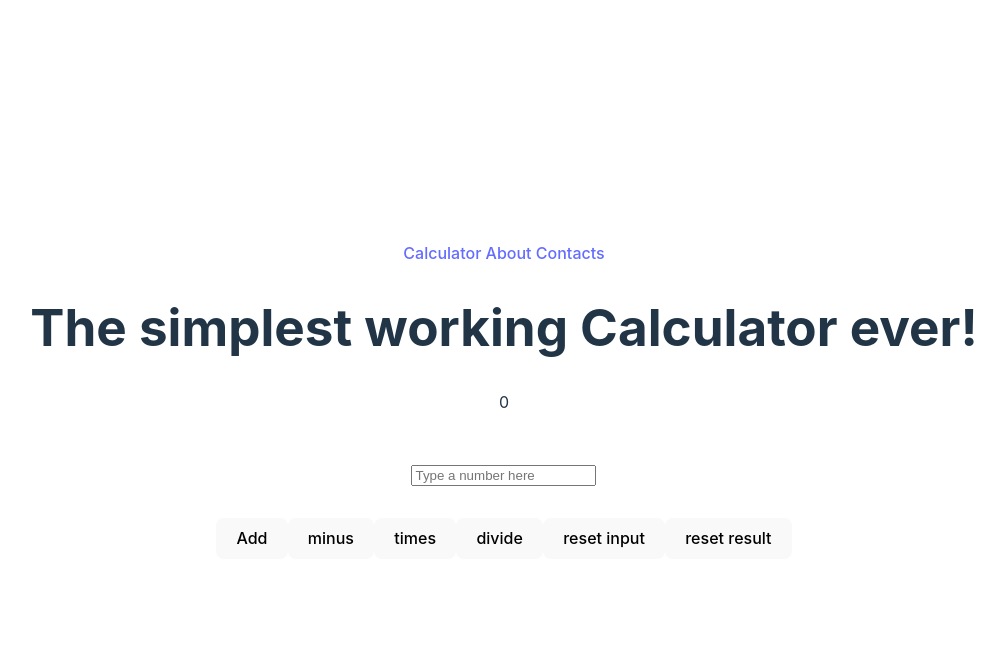
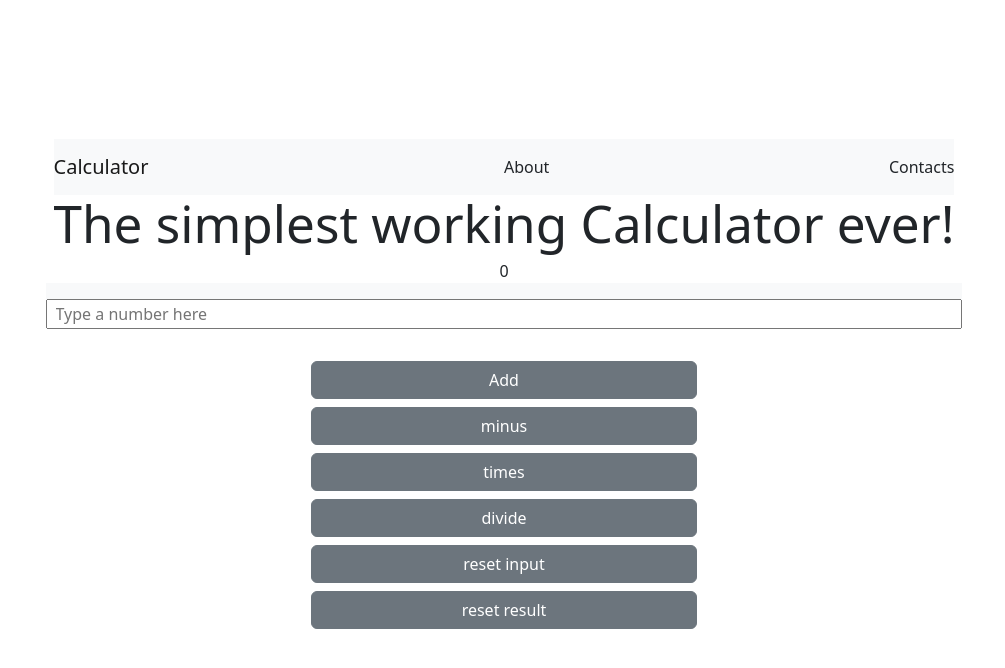
Before and after one commit to Lynnmwova/metaReactNotes, a React (Vite) app in the folder exercises/metaReactExamples/: page / in a window 1280 px wide. Shown: the top 668 px of the page, without its empty margins (136-1141 px from the left). Built offline with nearby package versions, Linux system fonts and the light colour scheme.

Commit message:
Calculator styling using ReactBootstrap

```diff
--- a/exercises/metaReactExamples/index.html
+++ b/exercises/metaReactExamples/index.html
@@ -2,7 +2,8 @@
 <html lang="en">
   <head>
     <meta charset="UTF-8" />
-    <link rel="icon" type="image/svg+xml" href="/vite.svg" />
+    <link rel="stylesheet" href="https://cdn.jsdelivr.net/npm/bootstrap@5.2.3/dist/css/bootstrap.min.css"
+      integrity="sha384-rbsA2VBKQhggwzxH7pPCaAqO46MgnOM80zW1RWuH61DGLwZJEdK2Kadq2F9CUG65" crossorigin="anonymous" />
     <meta name="viewport" content="width=device-width, initial-scale=1.0" />
     <title>Sample landing</title>
   </head>
--- a/exercises/metaReactExamples/package.json
+++ b/exercises/metaReactExamples/package.json
@@ -9,7 +9,9 @@
     "preview": "vite preview"
   },
   "dependencies": {
+    "bootstrap": "^5.2.3",
     "react": "^18.2.0",
+    "react-bootstrap": "^2.7.4",
     "react-dom": "^18.2.0",
     "react-router-dom": "^6.11.0"
   },
--- a/exercises/metaReactExamples/src/App.css
+++ b/exercises/metaReactExamples/src/App.css
@@ -55,3 +55,7 @@ li {
   padding: 14px 16px;
 
 }
+
+.form-container {
+  padding: 2rem;
+}
--- a/exercises/metaReactExamples/src/App.jsx
+++ b/exercises/metaReactExamples/src/App.jsx
@@ -1,17 +1,7 @@
 import { Routes, Route, Link } from "react-router-dom";
 import { useState } from "react";
 import "./App.css";
-import Nav from "./components/Nav";
-import Intro1 from "./components/Intro1";
-import Intro2 from "./components/Intro2";
-import Intro3 from "./components/Intro3";
-import Footer from "./components/Footer";
-import Promo from "./components/Promo";
-import InputComponent from "./components/InputComponent";
-import RegisterForm from "./components/RegisterForm";
-import MealsList from "./components/MealsList";
-import MealProvider from "./components/MealProvider";
-import Counter from "./components/Counter";
+import "bootstrap/dist/css/bootstrap.min.css";
 import Contacts from "./components/contacts";
 import About from "./components/About";
 import Calculator from "./components/Calculator";
@@ -19,16 +9,16 @@ import Calculator from "./components/Calculator";
 function App() {
   return (
     <>
-      <nav>
-        <Link to="/" className="nav-item">
+      <nav className="nav-item navbar bg-light">
+        <Link to="/" className="nav-item navbar-brand bg-light">
           {" "}
           Calculator{" "}
         </Link>
-        <Link to="/promo" className="nav-item">
+        <Link to="/promo" className="nav-link bg-light">
           {" "}
           About{" "}
         </Link>
-        <Link to="/contacts" className="nav-item">
+        <Link to="/contacts" className="nav-link bg-light ">
           {" "}
           Contacts
         </Link>
--- a/exercises/metaReactExamples/src/components/Calculator.jsx
+++ b/exercises/metaReactExamples/src/components/Calculator.jsx
@@ -1,5 +1,7 @@
 import { useRef, useState } from "react";
 import React from "react";
+import { Button } from "react-bootstrap";
+import Form from "react-bootstrap/Form";
 
 function Calculator() {
   const InputRef = useRef(null);
@@ -37,23 +39,41 @@ function Calculator() {
       <div>
         <h1> The simplest working Calculator ever!</h1>
       </div>
-      <form>
+      <Form>
         <p ref={ResultRef}>{result}</p>
-        <div className="form">
+        <Form.Group className="row g-3 align-items-center bg-light">
           <input
             pattern="[0-9]"
             ref={InputRef}
             type="number"
             placeholder="Type a number here"
           />
-        </div>
-      </form>
-      <button onClick={plus}> Add </button>
-      <button onClick={minus}> minus </button>
-      <button onClick={times}> times</button>
-      <button onClick={divide}> divide</button>
-      <button onClick={resetInput}>reset input</button>
-      <button onClick={resetResult}>reset result</button>
+        </Form.Group>
+      </Form>
+      <div className="form-container d-grid gap-2 col-6 mx-auto">
+        <Button onClick={plus} className=" btn btn-secondary">
+          {" "}
+          Add{" "}
+        </Button>
+        <Button onClick={minus} className=" btn btn-secondary">
+          {" "}
+          minus{" "}
+        </Button>
+        <Button onClick={times} className=" btn btn btn-secondary">
+          {" "}
+          times
+        </Button>
+        <Button onClick={divide} className=" btn btn-secondary">
+          {" "}
+          divide
+        </Button>
+        <Button onClick={resetInput} className=" btn btn-secondary">
+          reset input
+        </Button>
+        <Button onClick={resetResult} className=" btn btn-secondary">
+          reset result
+        </Button>
+      </div>
     </>
   );
 }
```
Also changed, not shown: 2 other files (tests, documents, lock files or other folders).
